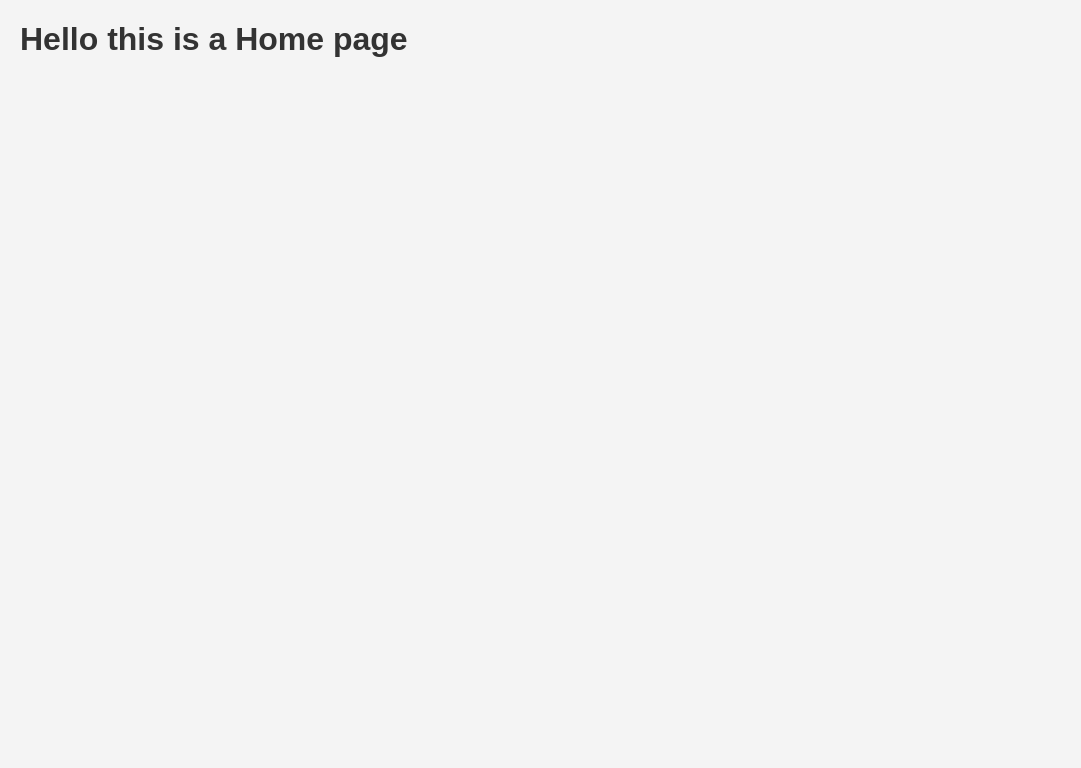
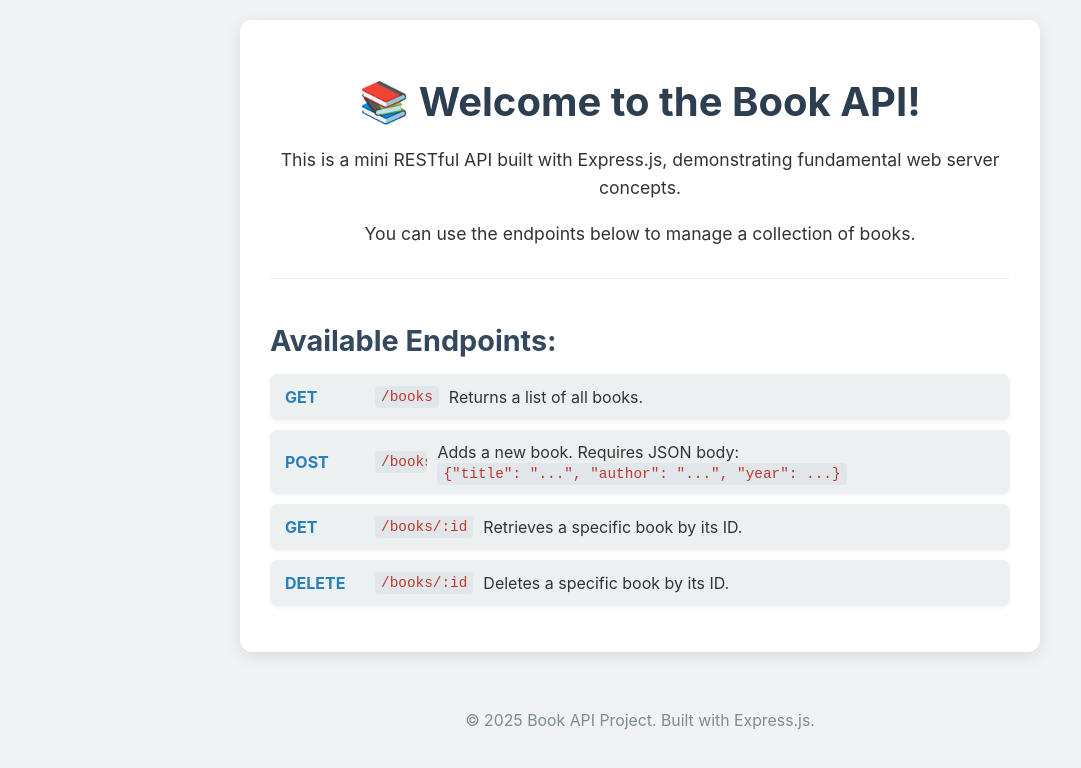
Before and after one commit to NO-Alim/Node_js, a website: page public/index.html in a window 1280 px wide. Shown: the whole page, without its empty margins (0-1081 px from the left). Drawn offline with Linux system fonts and the light colour scheme.

Commit message:
Complete Book API project as per requirements(README.md)

```diff
--- a/public/index.html
+++ b/public/index.html
@@ -3,14 +3,141 @@
 <head>
     <meta charset="UTF-8">
     <meta name="viewport" content="width=device-width, initial-scale=1.0">
-    <title>Static Page Example</title>
+    <title>Book API Homepage</title>
     <style>
-        body { font-family: Arial, sans-serif; margin: 20px; background-color: #f4f4f4; }
-        h1 { color: #333; }
-        p { color: #666; }
+        body {
+            font-family: 'Inter', sans-serif;
+            margin: 0;
+            padding: 20px;
+            background-color: #f0f2f5;
+            color: #333;
+            display: flex;
+            flex-direction: column;
+            align-items: center;
+            min-height: 100vh;
+            box-sizing: border-box;
+        }
+        .container {
+            background-color: #ffffff;
+            padding: 30px;
+            border-radius: 12px;
+            box-shadow: 0 4px 15px rgba(0, 0, 0, 0.1);
+            max-width: 800px;
+            width: 100%;
+            text-align: center;
+            box-sizing: border-box;
+        }
+        h1 {
+            color: #2c3e50;
+            margin-bottom: 20px;
+            font-size: 2.5em;
+        }
+        p {
+            font-size: 1.1em;
+            line-height: 1.6;
+            margin-bottom: 15px;
+        }
+        .api-endpoints {
+            text-align: left;
+            margin-top: 30px;
+            border-top: 1px solid #eee;
+            padding-top: 20px;
+        }
+        .api-endpoints h2 {
+            color: #34495e;
+            margin-bottom: 15px;
+            font-size: 1.8em;
+        }
+        .api-endpoints ul {
+            list-style-type: none;
+            padding: 0;
+        }
+        .api-endpoints li {
+            background-color: #ecf0f1;
+            margin-bottom: 10px;
+            padding: 12px 15px;
+            border-radius: 8px;
+            display: flex;
+            align-items: center;
+            box-shadow: 0 2px 5px rgba(0, 0, 0, 0.05);
+        }
+        .api-endpoints li strong {
+            color: #2980b9;
+            margin-right: 10px;
+            flex-shrink: 0;
+            min-width: 80px;
+        }
+        .api-endpoints li code {
+            background-color: #e0e6ea;
+            padding: 3px 6px;
+            border-radius: 4px;
+            font-family: 'Courier New', Courier, monospace;
+            color: #c0392b;
+            font-size: 0.9em;
+            white-space: nowrap; /* Prevent code from wrapping */
+            overflow-x: auto;   /* Add horizontal scroll if content overflows */
+        }
+        .api-endpoints li span {
+            flex-grow: 1;
+            margin-left: 10px;
+        }
+        footer {
+            margin-top: 40px;
+            font-size: 0.9em;
+            color: #7f8c8d;
+        }
+
+        /* Responsive adjustments */
+        @media (max-width: 768px) {
+            .container {
+                padding: 20px;
+            }
+            h1 {
+                font-size: 2em;
+            }
+            .api-endpoints li {
+                flex-direction: column;
+                align-items: flex-start;
+            }
+            .api-endpoints li strong {
+                margin-bottom: 5px;
+            }
+            .api-endpoints li span {
+                margin-left: 0;
+            }
+        }
     </style>
 </head>
 <body>
-    <h1>Hello this is a Home page</h1>
+    <div class="container">
+        <h1>📚 Welcome to the Book API!</h1>
+        <p>This is a mini RESTful API built with Express.js, demonstrating fundamental web server concepts.</p>
+        <p>You can use the endpoints below to manage a collection of books.</p>
+
+        <div class="api-endpoints">
+            <h2>Available Endpoints:</h2>
+            <ul>
+                <li>
+                    <strong>GET</strong> <code>/books</code>
+                    <span>Returns a list of all books.</span>
+                </li>
+                <li>
+                    <strong>POST</strong> <code>/books</code>
+                    <span>Adds a new book. Requires JSON body: <code>{"title": "...", "author": "...", "year": ...}</code></span>
+                </li>
+                <li>
+                    <strong>GET</strong> <code>/books/:id</code>
+                    <span>Retrieves a specific book by its ID.</span>
+                </li>
+                <li>
+                    <strong>DELETE</strong> <code>/books/:id</code>
+                    <span>Deletes a specific book by its ID.</span>
+                </li>
+            </ul>
+        </div>
+    </div>
+    <footer>
+        <p>&copy; 2025 Book API Project. Built with Express.js.</p>
+    </footer>
 </body>
 </html>
```
Also changed, not shown: data/books.json (added, +14 -0 lines), public/static-ex.html (deleted, +0 -18 lines), server.js (+116 -21 lines), README.md.
